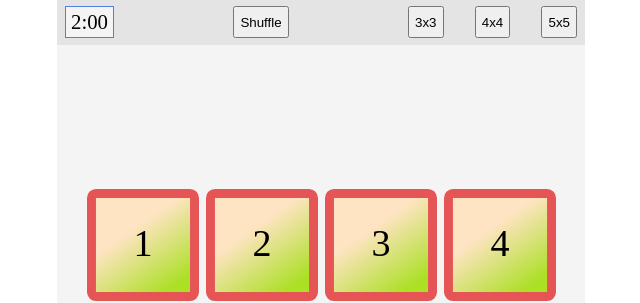
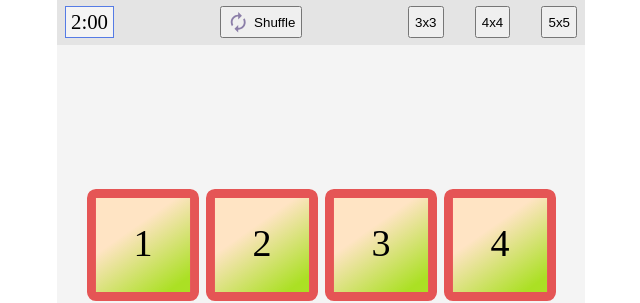
Before and after one commit to GeorgeBobrov/15Puzzle.JS, a website: page index.html in a window 1280 px wide. Shown: the top 303 px of the page, 319-959 px from the left. Drawn offline with Linux system fonts and the light colour scheme.

Commit message:
Add ESLint, minor fixes. Add shuffle icon

```diff
--- a/index.html
+++ b/index.html
@@ -49,8 +49,7 @@ body {
 	background-color: rgb(228, 228, 228);
 }
 
-.panelButtonsBase
-{
+.panelButtonsBase {
 	width: 33%;
 	padding: 0.1rem 0;
 	display: flex;
@@ -83,8 +82,14 @@ body {
 	margin: 2px 0;
 }
 
-.panelDebug{
+.panelDebug {
 	margin: -2px auto;
+}
+
+.buttonShuffle {
+	display: flex;
+	align-items: center;
+	gap: 5px;
 }
 
 @media only screen and (max-width: 720px) {
@@ -119,7 +124,12 @@ body {
 
 	<div class="panelMenu" id="panelMenu">
 		<div id="textTime">textTime</div>
-		<button class="buttonMenu buttonShuffle" onclick="buttonShuffleClick(this)">Shuffle</button>
+		<button class="buttonMenu buttonShuffle" onclick="buttonShuffleClick(this)">
+			<svg viewBox="0 0 24 24" focusable="false" style="height:80%">
+				<path fill="#8B7EA8" d="M12,6v3l4,-4 -4,-4v3c-4.42,0 -8,3.58 -8,8 0,1.57 0.46,3.03 1.24,4.26L6.7,14.8c-0.45,-0.83 -0.7,-1.79 -0.7,-2.8 0,-3.31 2.69,-6 6,-6zM18.76,7.74L17.3,9.2c0.44,0.84 0.7,1.79 0.7,2.8 0,3.31 -2.69,6 -6,6v-3l-4,4 4,4v-3c4.42,0 8,-3.58 8,-8 0,-1.57 -0.46,-3.03 -1.24,-4.26z"></path>
+			</svg>
+			Shuffle
+		</button>
 
 		<div class="panelButtonsBase">
 			<button class="buttonMenu" onclick="changeBaseClick(this)">3x3</button>
@@ -137,6 +147,9 @@ body {
 	</div>
 
 <script>
+/* eslint eqeqeq:0*/
+/* eslint-disable no-unused-vars */
+/* eslint-disable no-global-assign */
 
 let panelClient = document.createElement('div');
 document.body.appendChild(panelClient);
@@ -150,7 +163,7 @@ window.onresize = windowResize;
 function windowResize() {
 	let newHeight = window.innerHeight - panelMenu.clientHeight - panelDebug.clientHeight;
 	panelClient.style.height = newHeight + "px";
-};
+}
 windowResize();
 
 new ResizeObserver(panelClientResize).observe(panelClient);
@@ -165,6 +178,8 @@ let spaceX, spaceY;
 
 let fBase;
 
+
+/*global base*/
 Object.defineProperty(this, "base", {
 	get() { return fBase; },
 	set: setBase
@@ -173,6 +188,7 @@ Object.defineProperty(this, "base", {
 const Mode = Object.freeze({"Game":1, "GameOver":2, "JustShuffled":3, "PuzzleMatched":4});
 let fMode;
 
+/*global mode*/
 Object.defineProperty(this, "mode", {
 	get() { return fMode; },
 	set: setMode
@@ -185,7 +201,7 @@ const tileFillNormalColor1 = 0xFFE4C4; //bisque:'#FFE4C4'
 const tileFillNormalColor2 = 0xABE024; //'#ABE024';
 
 const easeOutBack = 'cubic-bezier(0.175, 0.885, 0.32, 1.275)';
-const easeInBack  =	'cubic-bezier(0.6, -0.28, 0.735, 0.045)';
+const easeInBack =	'cubic-bezier(0.6, -0.28, 0.735, 0.045)';
 const easeInOutBack	= 'cubic-bezier(0.68, -0.55, 0.265, 1.55)';
 const easeOutExpo = 'cubic-bezier(0.19, 1, 0.22, 1)';
 const easeInOutExpo = 'cubic-bezier(1, 0, 0, 1)';
@@ -251,7 +267,7 @@ function createTiles()
 
 			newTile.classList.add('tile');
 
-			newTile.onmousedown  = function(event) { tileOnClick(this) };
+			newTile.onmousedown = function(event) { tileOnClick(this) };
 
 			newTile.ontouchstart = function(event)
 			{
@@ -263,7 +279,7 @@ function createTiles()
 			newTile.curColor2 = tileFillNormalColor2;
 
 			panelClient.appendChild(newTile);
-//      newTile.SendToBack;
+			// newTile.SendToBack;
 			tiles[i] = newTile;
 		}
 	}
@@ -273,7 +289,7 @@ function createTiles()
 }
 
 
-function  setMode(value)
+function setMode(value)
 {
 	fMode = value;
 	if (mode == Mode.Game)
@@ -283,7 +299,7 @@ function  setMode(value)
 }
 
 
-function  ind(row, col)
+function ind(row, col)
 {
 	return row * base + col;
 }
@@ -305,9 +321,9 @@ async function tileOnClick(senderTile)
 	let wasMoved = await tryMoveTile(actualPosition(senderTile), maxMoveAniDuration, false);
 	if (wasMoved)
 		checkPuzzleMatched();
-};
+}
 
-async function  tryMoveTile(tilePosition, moveAniDuration, waitAnimationEnd)
+async function tryMoveTile(tilePosition, moveAniDuration, waitAnimationEnd)
 {
 	let wasMoved = false;
 
@@ -361,7 +377,7 @@ async function  tryMoveTile(tilePosition, moveAniDuration, waitAnimationEnd)
 			await animateMoveTile(tiles[newPosition], moveAniDuration);
 		else
 			animateMoveTile(tiles[newPosition], moveAniDuration);
-	};
+	}
 
 }
 
@@ -445,9 +461,9 @@ async function buttonShuffleClick()
 	for (let i = 1; i <= moveCount; i++)
 	{
 		if (i <= 10)
-			moveAniDuration = minMoveAniDuration + Math.round(maxMoveAniDuration * (1 - ( i  / 10)));
+			moveAniDuration = minMoveAniDuration + Math.round(maxMoveAniDuration * (1 - ( i / 10)));
 		if (i >= moveCount - 10)
-			moveAniDuration = minMoveAniDuration + Math.round((maxMoveAniDuration / 2) * (1 - ( (moveCount - i)  / 10)));
+			moveAniDuration = minMoveAniDuration + Math.round((maxMoveAniDuration / 2) * (1 - ( (moveCount - i) / 10)));
 		if ((i > 20) && (i < moveCount - 20))
 			if ((i % 10) == 0)
 				moveAniDuration = minMoveAniDuration;
@@ -485,7 +501,7 @@ function timerTimeTimer()
 	{
 		mode = (Mode.GameOver);
 		animateTimeOver();
-//		startBlinkShuffle();
+		// startBlinkShuffle();
 		return;
 	}
 	if (timeRemaining <= 10)
@@ -817,12 +833,14 @@ function animatePuzzleMatched()
 
 function interpolateColor(start, stop, T)
 {
+	/* eslint-disable no-multi-spaces*/
 	// let Alpha = ( start.alpha + ((stop.alpha   - start.alpha) * T));
 	let red   = Math.trunc( start.red   + ((stop.red     - start.red  ) * T));
 	let green = Math.trunc( start.green + ((stop.green   - start.green) * T));
 	let blue  = Math.trunc( start.blue  + ((stop.blue    - start.blue ) * T));
 	let result = {"red" : red, "green" : green, "blue" : blue};
 	return result;
+	/* eslint-enable */
 }
 
 
@@ -878,6 +896,7 @@ function setGradient(target, curColor1, curColor2)
 
 //-----------------------------   -----------------------------	-----------------------------
 
+// eslint-disable-next-line no-unused-vars
 function animatePrepPlaceTiles()
 {
 	animateNormalizeTilesColor();
@@ -912,11 +931,11 @@ function panelClientOnClick(event) {
 	lastTapTime = Date.now();
 }
 
-let panelClientVisible = false;
+let panelDebugVisible = false;
 
 function showDebug(el) {
-	panelClientVisible = ! panelClientVisible;
-	panelDebug.style.display = panelClientVisible ? "flex" : "none";
+	panelDebugVisible = ! panelDebugVisible;
+	panelDebug.style.display = panelDebugVisible ? "flex" : "none";
 	windowResize();
 }
 
```
Also changed, not shown: package.json (added, +23 -0 lines), README.md, 1 other file. Lines whose indentation alone changed are shown as unchanged.
